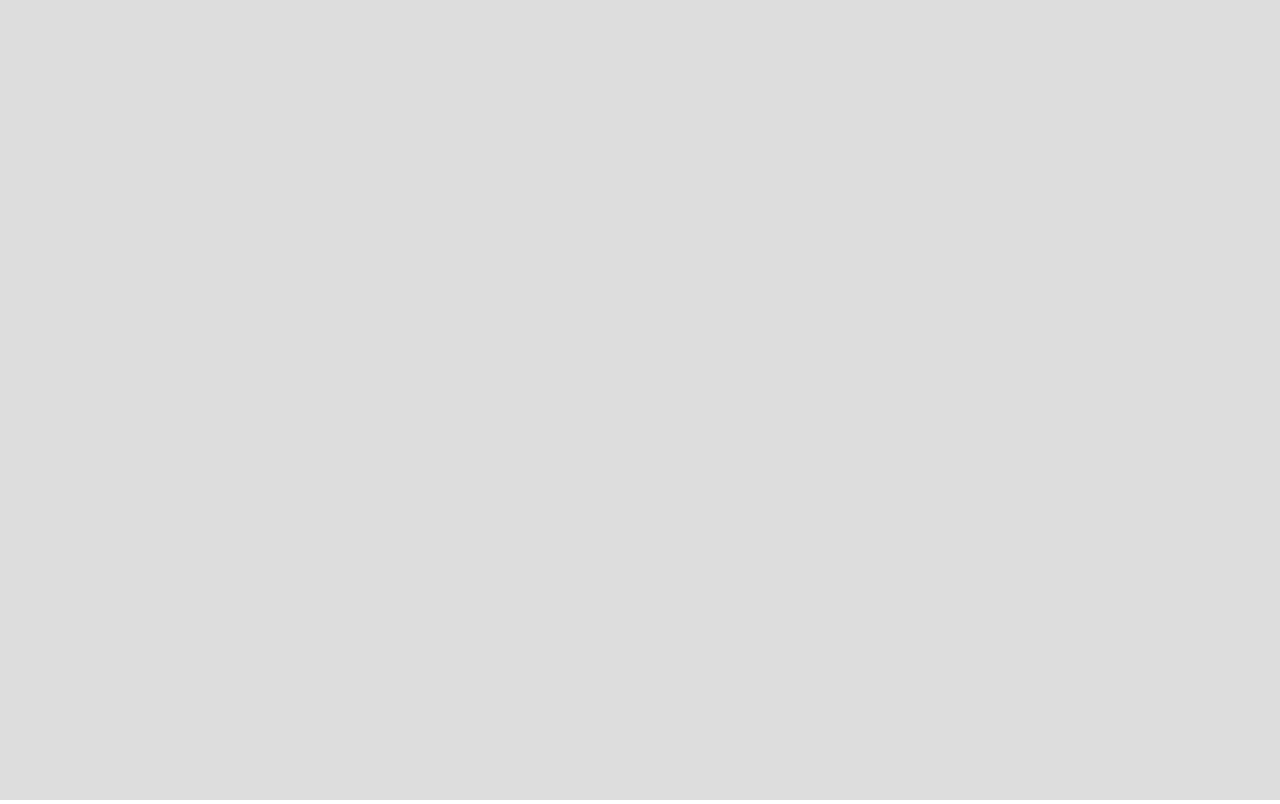
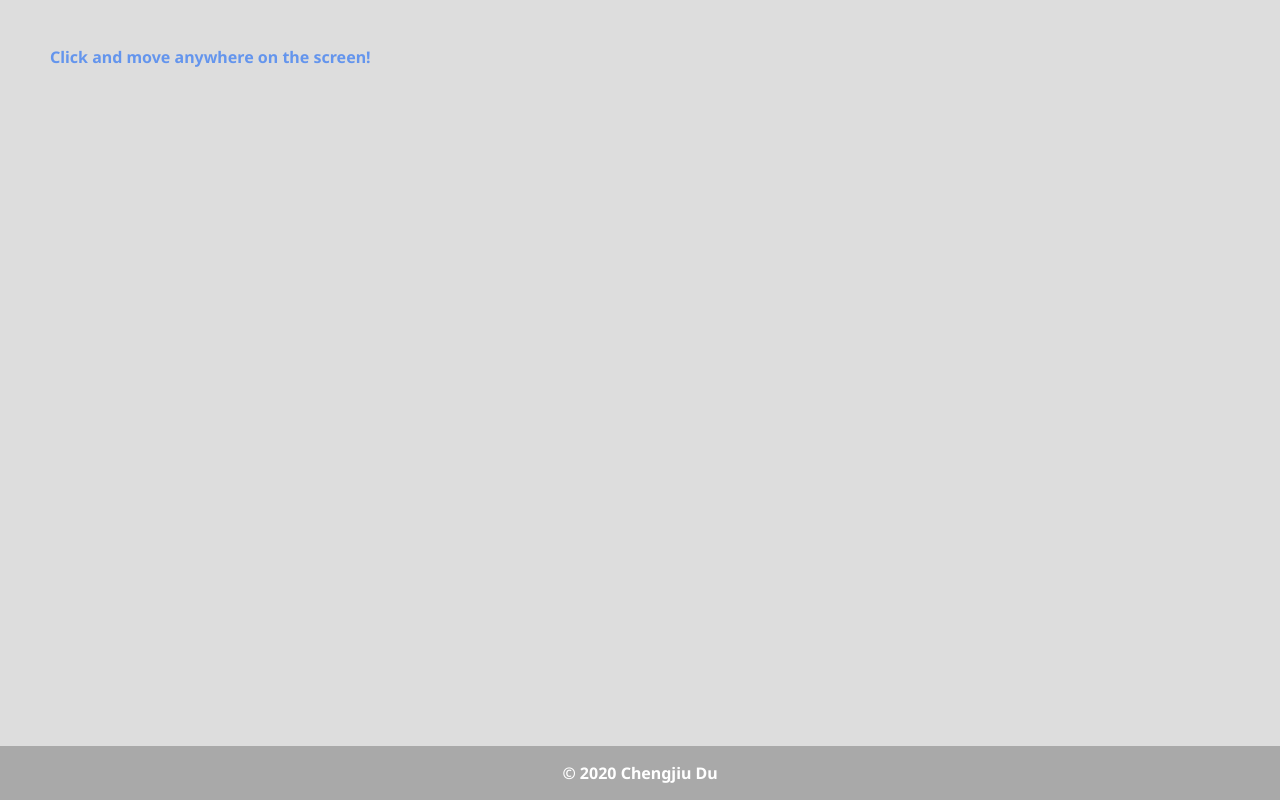
Before and after one commit to ChengjiuDu/Final-Project, a plain HTML site: page index.html in a window 1280 px wide. Drawn offline with Linux system fonts and the light colour scheme.

Commit message:
Add files via upload

```diff
--- a/index.html
+++ b/index.html
@@ -2,21 +2,22 @@
 <html lang="en">
 <head>
 <meta charset="UTF-8">
+<meta name="viewport" content="width=device-width, initial-scale=1.0">
 <title>Chengjiu Du Canvas Project</title>
-<style type="text/css">
-canvas {
-    border: none;
+<link href="https://fonts.googleapis.com/css2?family=Noto+Sans:wght@700&display=swap" rel="stylesheet">
+<link rel="stylesheet" href="main.css">
+</head>
 
-}
-body{
-    margin:0;
-}
-</style>
-</head>
+
 <body>
+<header class="site-header">
+<p>Click and move anywhere on the screen!</p>
+</header>
 <canvas></canvas>
 
-
 <script src="canvas.js"></script>
+<footer class="site-footer">
+<p>© 2020 Chengjiu Du</p>
+</footer>
 </body>
 </html>
--- a/main.css
+++ b/main.css
@@ -1,7 +1,9 @@
-body {
-  overflow: hidden;
-  margin: 0;
+canvas {
+border: none;
 
+}
+body{
+margin:0;
 }
 
 @keyframes fadeIn {
@@ -28,3 +30,21 @@ body {
 opacity: 0;
 }
 }
+.site-footer {
+position:fixed;
+left: 0;
+bottom: 0;
+width: 100%;
+background-color: darkgrey;
+color: white;
+text-align: center;
+font-family: 'Noto Sans', sans-serif;
+}
+
+.site-header {
+margin-left: 50px;
+margin-top: 30px;
+position:fixed;
+font-family: 'Noto Sans', sans-serif;
+color: cornflowerblue;
+}
```
Lines whose indentation alone changed are shown as unchanged.
